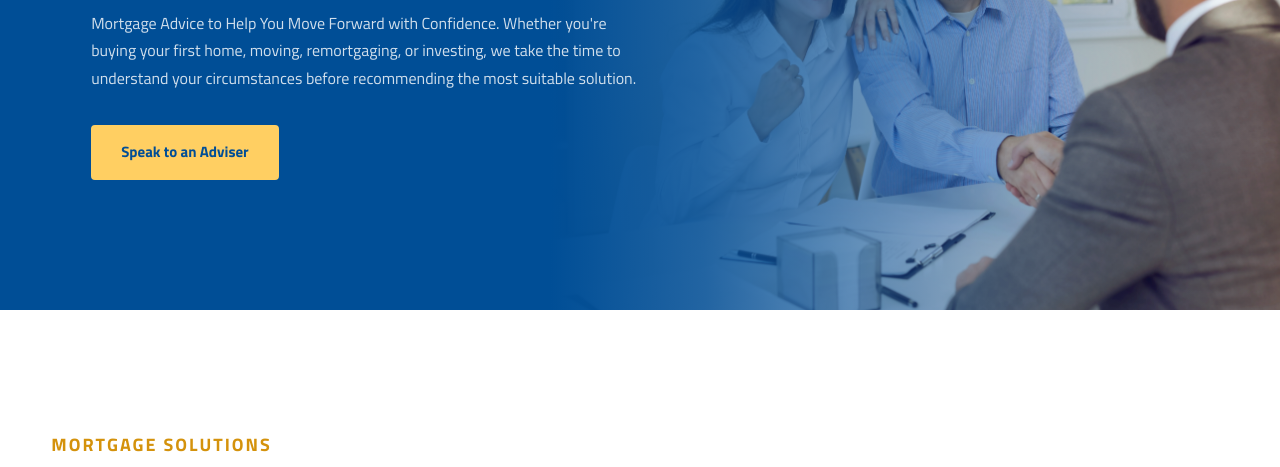
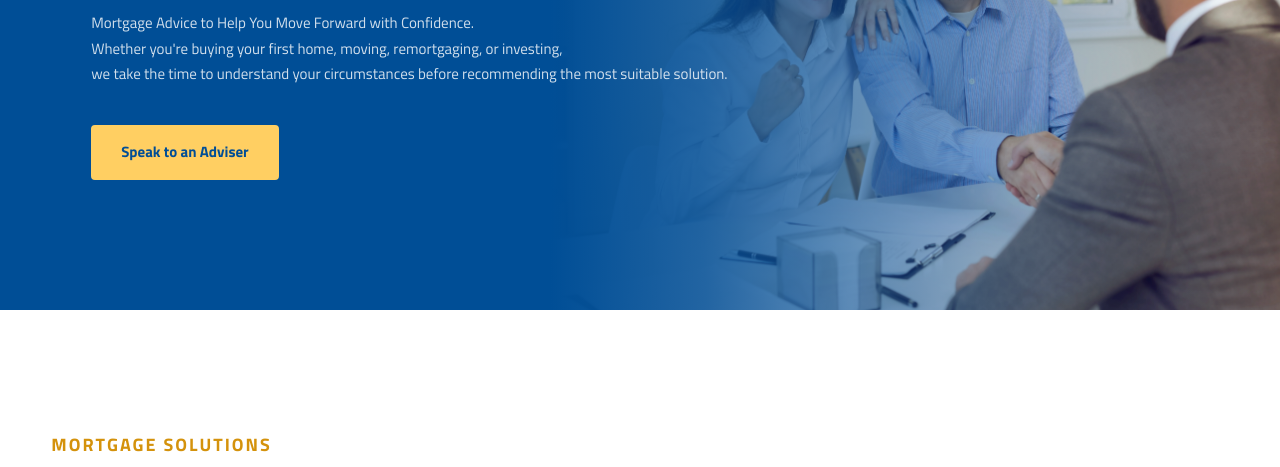
Before and after one commit to sunith21/webpageken, a website: page mortgages.html in a window 1280 px wide. Shown: the part 317-784 px from the top of the page. Drawn offline with Linux system fonts and the light colour scheme.

Commit message:
new changes 15.04.26

```diff
--- a/assets/css/style.css
+++ b/assets/css/style.css
@@ -1939,6 +1939,15 @@ form textarea {
   margin-bottom: 12px;
 }
 
+/* Mortgages page hero width override so the intro paragraph can hold a clean 3-line layout. */
+.mortgages-page .page-hero-text {
+  max-width: 860px;
+}
+
+.mortgages-page .page-hero-text p {
+  font-size: 15px;
+}
+
 /* Scroll-reveal utility classes toggled by site.js on elements marked with .reveal. */
 .reveal {
   opacity: 0;
--- a/mortgages.html
+++ b/mortgages.html
@@ -16,7 +16,7 @@
   <link rel="stylesheet" href="assets/css/style.css" />
 </head>
 
-<body class="loading">
+<body class="loading mortgages-page">
 
   <div id="loader">
     <div class="spinner"></div>
@@ -77,8 +77,8 @@
     <div class="page-hero-text">
       <div class="kicker"></div>
       <h1>Mortgage Advice<br class="hero-break" />Made Simple</h1>
-      <p>Mortgage Advice to Help You Move Forward with Confidence.
-      Whether you're buying your first home, moving, remortgaging, or investing,
+      <p>Mortgage Advice to Help You Move Forward with Confidence.<br class="hero-break" />
+      Whether you're buying your first home, moving, remortgaging, or investing,<br class="hero-break" />
       we take the time to understand your circumstances before recommending the most suitable solution.
       </p>
       <div class="cta-row">
```
Also changed, not shown: family-income-benefit.html (+2 -1 lines).
